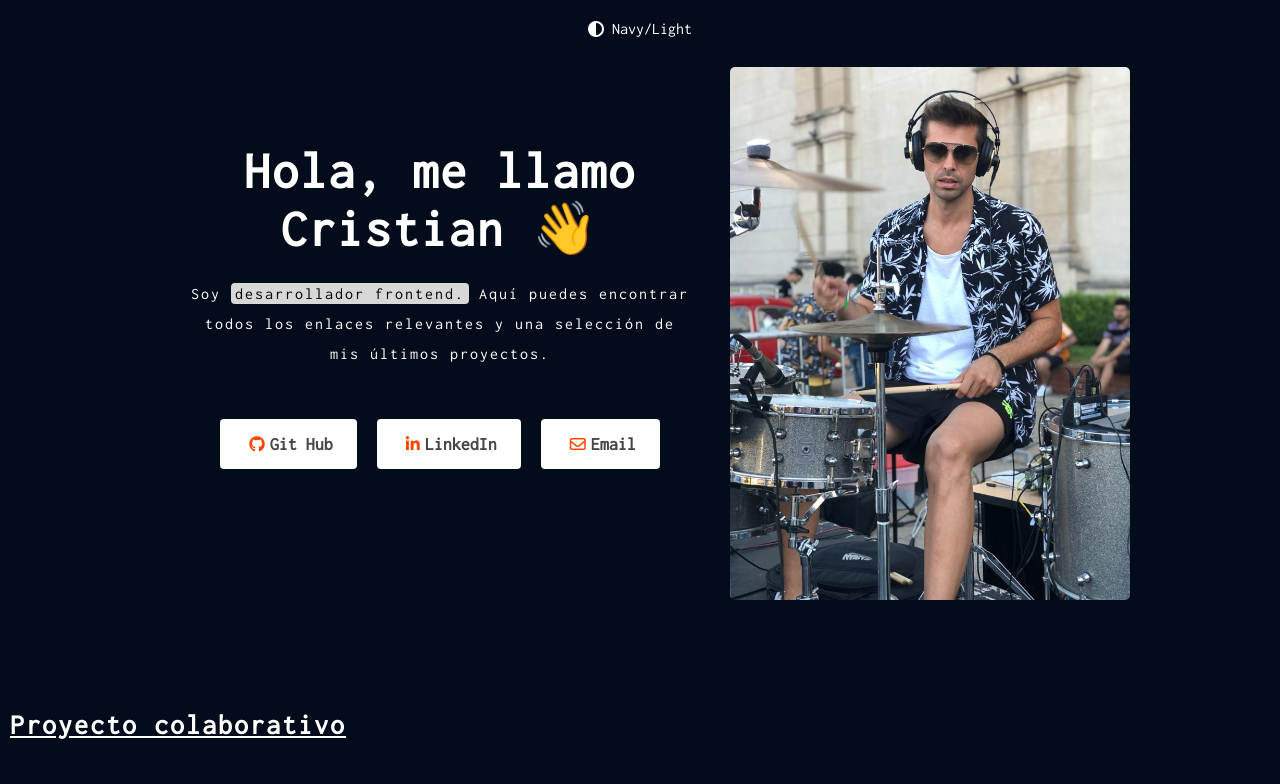
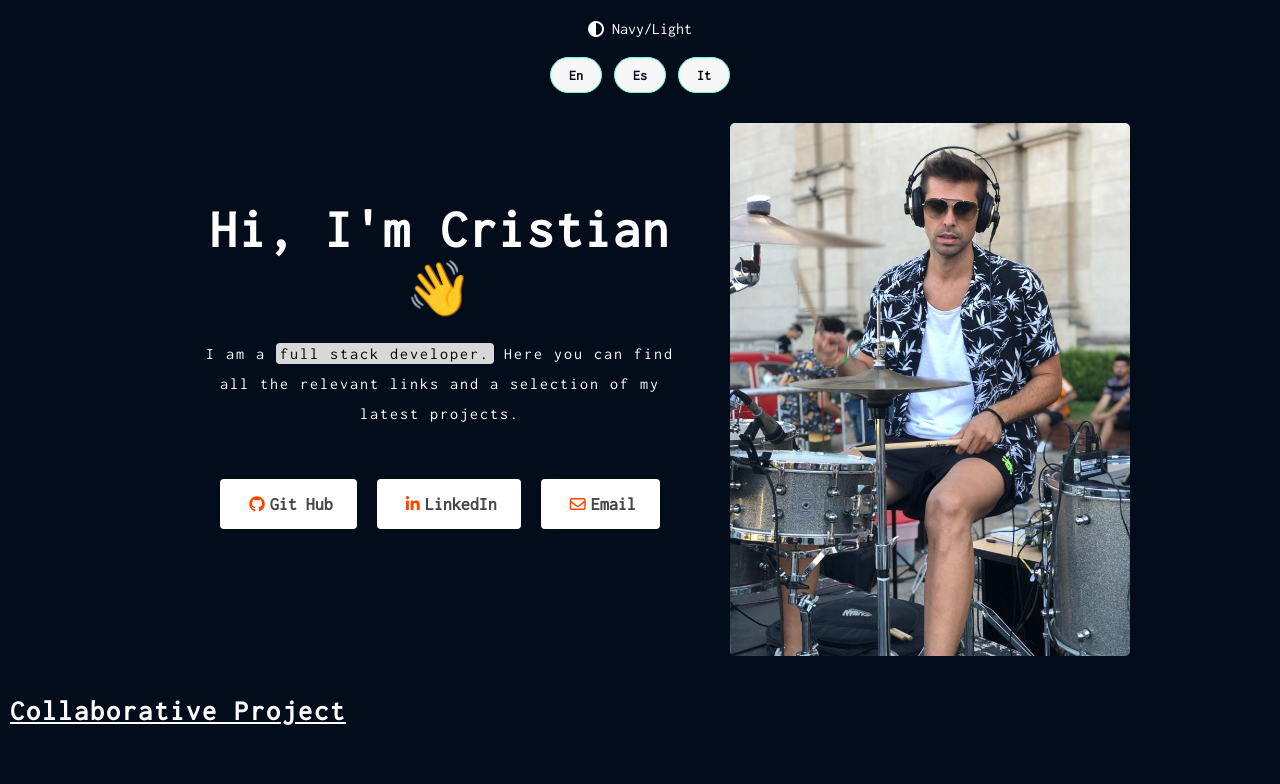
Before and after one commit to CristianMozetich/Portfolio, a React (Vite) app: page / in a window 1280 px wide. Shown: the top 784 px of the page. Built offline with nearby package versions, Linux system fonts and the light colour scheme.

Commit message:
actualizaciones idiomas

```diff
--- a/asyncmock.js
+++ /dev/null
@@ -1,43 +0,0 @@
-
-export const proyectos = [
-{
-    id: 1,
-    name: "IMC",
-    desc: "Aplicación para calcular tu índice de masa corporal (IMC) ingresando tu peso y altura.",
-    web: "https://indice-m-corp.netlify.app/",
-    year: "2023",
-    tech: "Html - Css - React Js",
-},
-{
-    id: 2,
-    name: "Art & Wine",
-    desc: "Tienda de vinos.",
-    web: "https://art-wine.netlify.app/",
-    year: "2023",
-    tech: "Html - Css - React Js - Vite - Firebase - Bootstrap",
-},
-{
-    id: 3,
-    name: "Tic Tac Toe ",
-    desc: "Juego Tic-Tac-Toe",
-    web: "https://ta-te-ti-91.netlify.app/",
-    year: "2023",
-    tech: "Html - Css - React Js - Vite",
-},
-{
-    id: 4,
-    name: "House Of Music",
-    desc: "Tienda de instrumentos músicales.",
-    web: "https://house-of-music.netlify.app/",
-    year: "2023",
-    tech: "Html - Css - JavaScript - Bootstrap",
-},
-{
-    id: 5,
-    name: "Magenta",
-    desc: "Página web de comercio dedicado a la fabricación, venta de alianzas y relojes.",
-    web: "https://cristianmozetich.github.io/Magenta/",
-    year: "2022",
-    tech: "Html - Css - Scss - Bootstrap",
-},
-];
--- /dev/null
+++ b/proymock.js
@@ -0,0 +1,83 @@
+
+  export const proyectos = [
+    {
+      id: 1,
+      name: {
+        ingles: "BMI",
+        español: "IMC",
+        italiano: "IMC",
+      },
+      desc: {
+        ingles: "Application to calculate your Body Mass Index (BMI) by entering your weight and height.",
+        español: "Aplicación para calcular tu índice de masa corporal (IMC) ingresando tu peso y altura.",
+        italiano: "Applicazione per calcolare il tuo indice di massa corporea (IMC) inserendo il tuo peso e la tua altezza.",
+      },
+      web: "https://indice-m-corp.netlify.app/",
+      year: "2023",
+      tech: "Html - Css - React Js",
+    },
+    {
+      id: 2,
+      name: {
+        ingles: "Art & Wine",
+        español: "Arte y Vino",
+        italiano: "Arte e Vino",
+      },
+      desc: {
+        ingles: "Wine shop.",
+        español: "Tienda de vinos.",
+        italiano: "Negozio di vini.",
+      },
+      web: "https://art-wine.netlify.app/",
+      year: "2023",
+      tech: "Html - Css - React Js - Vite - Firebase - Bootstrap",
+    },
+    {
+      id: 3,
+      name: {
+        ingles: "Tic Tac Toe",
+        español: "Ta-Te-Ti",
+        italiano: "Tris",
+      },
+      desc: {
+        ingles: "Tic-Tac-Toe game.",
+        español: "Juego Tic-Tac-Toe.",
+        italiano: "Gioco del tris.",
+      },
+      web: "https://ta-te-ti-91.netlify.app/",
+      year: "2023",
+      tech: "Html - Css - React Js - Vite",
+    },
+    {
+      id: 4,
+      name: {
+        ingles: "House Of Music",
+        español: "Casa de la Música",
+        italiano: "Casa della Musica",
+      },
+      desc: {
+        ingles: "Musical instruments store.",
+        español: "Tienda de instrumentos musicales.",
+        italiano: "Negozio di strumenti musicali.",
+      },
+      web: "https://house-of-music.netlify.app/",
+      year: "2023",
+      tech: "Html - Css - JavaScript - Bootstrap",
+    },
+    {
+      id: 5,
+      name: {
+        ingles: "Magenta",
+        español: "Magenta",
+        italiano: "Magenta",
+      },
+      desc: {
+        ingles: "E-commerce website dedicated to the manufacture and sale of rings and watches.",
+        español: "Página web de comercio dedicado a la fabricación, venta de alianzas y relojes.",
+        italiano: "Sito web di e-commerce dedicato alla produzione e vendita di anelli e orologi.",
+      },
+      web: "https://cristianmozetich.github.io/Magenta/",
+      year: "2022",
+      tech: "Html - Css - Scss - Bootstrap",
+    },
+  ];
--- a/src/App.css
+++ b/src/App.css
@@ -5,6 +5,35 @@ body {
 #root {
   overflow: hidden;
 }
+
+.lenguajes {
+  display: flex;
+  justify-content: center;
+  gap: 12px;
+}
+
+.lenguajes button {
+  width: 52px;
+  height: 36px;
+  border: 1px solid #64ffda;
+  border-radius: 18px;
+  background-color: #F7F7F7;
+  color: #020c1b;
+  font-size: 14px;
+  font-weight: bold;
+  cursor: pointer;
+  transition: background-color 0.3s, color 0.3s, border-color 0.3s;
+}
+
+.lenguajes button:hover {
+  background-color: #233554;
+  color: #F7F7F7;
+}
+
+.modo-light .lenguajes button{
+  border-color: orangered;
+}
+
 
 .btn {
   background-color: transparent;
--- a/src/App.jsx
+++ b/src/App.jsx
@@ -4,9 +4,13 @@ import Proyects from './Components/Proyects/Proyects';
 import EducarProyect from './Components/EducarProyect/EducarProyect';
 import LinksMedia from './Components/LinksMedia/LinksMedia';
 import './App.css';
+import { useIdioma } from './Context/idiomaContext';
+
 
 function App() {
   const [modoLight, setModoLight] = useState(false);
+  const { cambiarIdioma } = useIdioma()
+
 
   useEffect(() => {
     if (modoLight) {
@@ -23,6 +27,11 @@ function App() {
   return (
     <div className={`App ${modoLight ? 'modo-light' : 'modo-navy'}`}>
       <button className='btn' onClick={handleClick}><i className="fa-solid fa-circle-half-stroke"></i>Navy/Light</button>
+      <div className='lenguajes'>
+        <button onClick={()=> cambiarIdioma('ingles')}>En</button>
+        <button onClick={()=> cambiarIdioma('español')}>Es</button>
+        <button onClick={()=> cambiarIdioma('italiano')}>It</button>
+      </div>
       <LinksMedia/>
       <IntroContainer />
       <EducarProyect/>
--- a/src/Components/EducarProyect/EducarProyect.jsx
+++ b/src/Components/EducarProyect/EducarProyect.jsx
@@ -1,11 +1,34 @@
-import React from 'react'
+
 import './EducarProyect.css'
+import { useIdioma } from '../../Context/idiomaContext'
 
 const EducarProyect = () => {
+  const { idioma } = useIdioma()
+
+  const traducciones = {
+    'ingles': {
+      titulo: 'Collaborative Project',
+      nombreProyecto: 'Educar',
+      descripcion: 'I participated in the development of the login interface for an app that simplifies the search for information about educational institutions.',
+    },
+    'español': {
+      titulo: 'Proyecto colaborativo',
+      nombreProyecto: 'Educar',
+      descripcion: 'Participé en el desarrollo de la interfaz de login para una App que simplifica la búsqueda de información sobre instituciones educativas.',
+    },
+    'italiano': {
+      titulo: 'Progetto collaborativo',
+      nombreProyecto: 'Educar',
+      descripcion: 'Ho partecipato allo sviluppo dell\'interfaccia di accesso per un\'app che semplifica la ricerca di informazioni sulle istituzioni educative.',
+    }
+  };
+
+  const traduccionActual = traducciones[idioma] || traducciones['ingles'];
+
   return (
   <>
     <div className='proy_colaborativo'>
-      <h2>Proyecto colaborativo</h2>
+      <h2>{traduccionActual.titulo}</h2>
     </div>
     <article className='educar_container'>
         <a href='https://educ-ar-frontend.vercel.app/' target='_blank'>
@@ -14,10 +37,10 @@ const EducarProyect = () => {
         <div className='desc_educar'>
         <a href='https://educ-ar-frontend.vercel.app/' target='_blank'>
             <i className="fa-solid fa-arrow-up-right-from-square"></i>
-            <h2>Educar</h2>
+            <h2>{traduccionActual.nombreProyecto}</h2>
         </a>
         <div>
-          <p>Participé en el desarrollo de la interfaz de login para una App que simplifica la búsqueda de información sobre instituciones educativas en la provincia de Córdoba, 🇦🇷.</p>
+          <p>{traduccionActual.descripcion}</p>
         </div>
         <div className='divider'></div>
         <div className='tech_educar'>
--- a/src/Components/Intro/Intro.css
+++ b/src/Components/Intro/Intro.css
@@ -9,7 +9,7 @@
   }
 
   .titulo {
-    font-size: 3.25em;
+    font-size: 3.35em;
     margin-bottom: 20px;
     letter-spacing: 0.125rem;
     line-height: 1.125;
--- a/src/Components/Intro/Intro.jsx
+++ b/src/Components/Intro/Intro.jsx
@@ -1,14 +1,31 @@
 import React from 'react'
 import './Intro.css'
+import { useIdioma } from '../../Context/idiomaContext'
 
 const Intro = () => {
-
+  const { idioma } = useIdioma()
 
 
   return (
     <div className='intro_desc'>
-        <h1 className='titulo'>Hola, me llamo Cristian &#x1F44B;</h1>
-        <p>Soy <mark>desarrollador frontend.</mark> Aquí puedes encontrar todos los enlaces relevantes y una selección de mis últimos proyectos.</p>
+      {idioma === 'ingles' && (
+        <>
+          <h1 className='titulo'>Hi, I'm Cristian &#x1F44B;</h1>
+          <p>I am a <mark>full stack developer.</mark> Here you can find all the relevant links and a selection of my latest projects.</p>
+        </>
+      )}
+      {idioma === 'español' && (
+        <>
+          <h1 className='titulo'>Hola, soy Cristian &#x1F44B;</h1>
+          <p>Soy <mark>desarrollador full stack.</mark> Aquí puedes encontrar todos los enlaces relevantes y una selección de mis últimos proyectos.</p>
+        </>
+      )}
+      {idioma === 'italiano' && (
+        <>
+          <h1 className='titulo'>Ciao, sono Cristian &#x1F44B;</h1>
+          <p>Sono <mark>sviluppatore full stack.</mark> Qui puoi trovare tutti i link rilevanti e una selezione dei miei ultimi progetti.</p>
+        </>
+      )}
         <li>
             <a href="https://github.com/CristianMozetich" target='_blank'><i className="fa-brands fa-github"></i>Git Hub</a>
             <a href="https://www.linkedin.com/in/cristian-mozetich-135086256/" target='_blank'><i className="fa-brands fa-linkedin-in"></i>LinkedIn</a>
--- a/src/Components/IntroContainer/IntroContainer.css
+++ b/src/Components/IntroContainer/IntroContainer.css
@@ -2,9 +2,7 @@
     display: flex;
     flex-wrap: wrap;
     justify-content: center;
-    margin-top: 100px;
-    margin: 10px;
-    margin-bottom: 100px;
+    margin: 30px;
 }
 
 .intro_container img{
--- a/src/Components/IntroContainer/IntroContainer.jsx
+++ b/src/Components/IntroContainer/IntroContainer.jsx
@@ -2,10 +2,12 @@ import React from 'react'
 import Intro from '../Intro/Intro'
 import './IntroContainer.css'
 
+
 const IntroContainer = () => {
+
   return (
     <div className='intro_container'>
-        <Intro/>
+        <Intro  />
         <img src={"./assets/Img/portfolio1.jpg"} alt="" />
     </div>
   )
--- a/src/Components/Proyects/Proyects.jsx
+++ b/src/Components/Proyects/Proyects.jsx
@@ -1,13 +1,23 @@
 import React from 'react'
-import { proyectos } from '../../../asyncmock'
+import { proyectos } from '../../../proymock'
+import { useIdioma } from '../../Context/idiomaContext'
 import './Proyects.css'
 
 
 const Proyects = () => {
+  const { idioma } = useIdioma()
+
+  const tituloTraducido = {
+    ingles: 'Projects',
+    español: 'Proyectos',
+    italiano: 'Progetti'
+  }
+
+
   return (
     <>
     <div className='proyectos_titulo'>
-      <h2 className='proy_titulo'>Proyectos</h2>
+      <h2 className='proy_titulo'>{tituloTraducido[idioma]}</h2>
     </div>
       <div className='contenedor_proyectos'>
         {
@@ -16,12 +26,12 @@ const Proyects = () => {
               <div>
                 <a href={proyecto.web} target='_blank'>
                 <i className="fa-solid fa-arrow-up-right-from-square"></i>
-                <h2 className='title'>{proyecto.name}</h2>
+                <h2 className='title'>{proyecto.name[idioma]}</h2>
                 </a>
               </div>
 
               <div>
-                <a href={proyecto.web} target='_blank'><p className='desc'>{proyecto.desc}</p></a>
+                <a href={proyecto.web} target='_blank'><p className='desc'>{proyecto.desc[idioma]}</p></a>
               </div>
 
               <div className='divider'>
--- /dev/null
+++ b/src/Context/idiomaContext.jsx
@@ -0,0 +1,21 @@
+import { createContext, useContext, useState } from "react";
+
+const IdiomaContext = createContext()
+
+export const useIdioma = () => {
+    return useContext(IdiomaContext)
+}
+
+export const IdiomaProvider = ({ children }) => {
+    const [idioma, setIdioma] = useState('ingles');
+
+    const cambiarIdioma = (nuevoIdioma) => {
+        setIdioma(nuevoIdioma)
+    }
+
+    return(
+        <IdiomaContext.Provider value={{ idioma, cambiarIdioma }}>
+            {children}
+        </IdiomaContext.Provider>
+    )
+}
--- a/src/main.jsx
+++ b/src/main.jsx
@@ -2,10 +2,13 @@ import React from 'react'
 import ReactDOM from 'react-dom/client'
 import './index.css'
 import App from './App.jsx'
+import { IdiomaProvider } from './Context/idiomaContext.jsx'
 
 
 ReactDOM.createRoot(document.getElementById('root')).render(
   <React.StrictMode>
+    <IdiomaProvider>
       <App />
+    </IdiomaProvider>
   </React.StrictMode>,
 )
```
